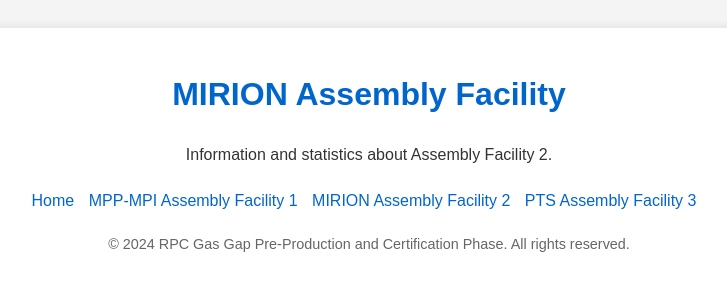
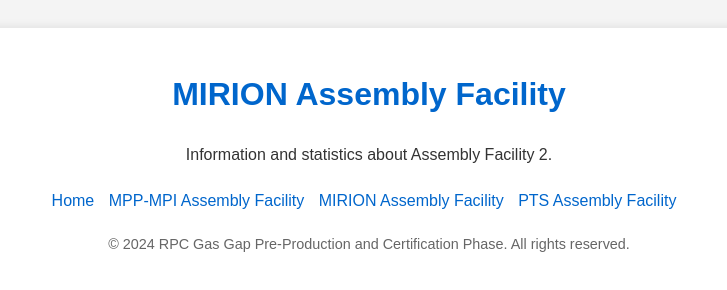
Before and after one commit to fallavol/RPC-Gas-Gap-Pre-Production-Phase, a plain HTML site: page MIRION_Assembly_Facility.html in a window 1280 px wide. Shown: the whole page, without its empty margins (271-998 px from the left). Drawn offline with Linux system fonts and the light colour scheme.

Commit message:
Update MIRION_Assembly_Facility.html

```diff
--- a/MIRION_Assembly_Facility.html
+++ b/MIRION_Assembly_Facility.html
@@ -67,9 +67,9 @@
         <nav>
             <ul>
                 <li><a href="index.html">Home</a></li>
-                <li><a href="MPP-MPI_Assembly_Facility.html">MPP-MPI Assembly Facility 1</a></li>
-                <li><a href="MIRION_Assembly_Facility.html">MIRION Assembly Facility 2</a></li>
-                <li><a href="PTS_Assembly_Facility.html">PTS Assembly Facility 3</a></li>
+                <li><a href="MPP-MPI_Assembly_Facility.html">MPP-MPI Assembly Facility</a></li>
+                <li><a href="MIRION_Assembly_Facility.html">MIRION Assembly Facility</a></li>
+                <li><a href="PTS_Assembly_Facility.html">PTS Assembly Facility</a></li>
             </ul>
         </nav>
 
```
